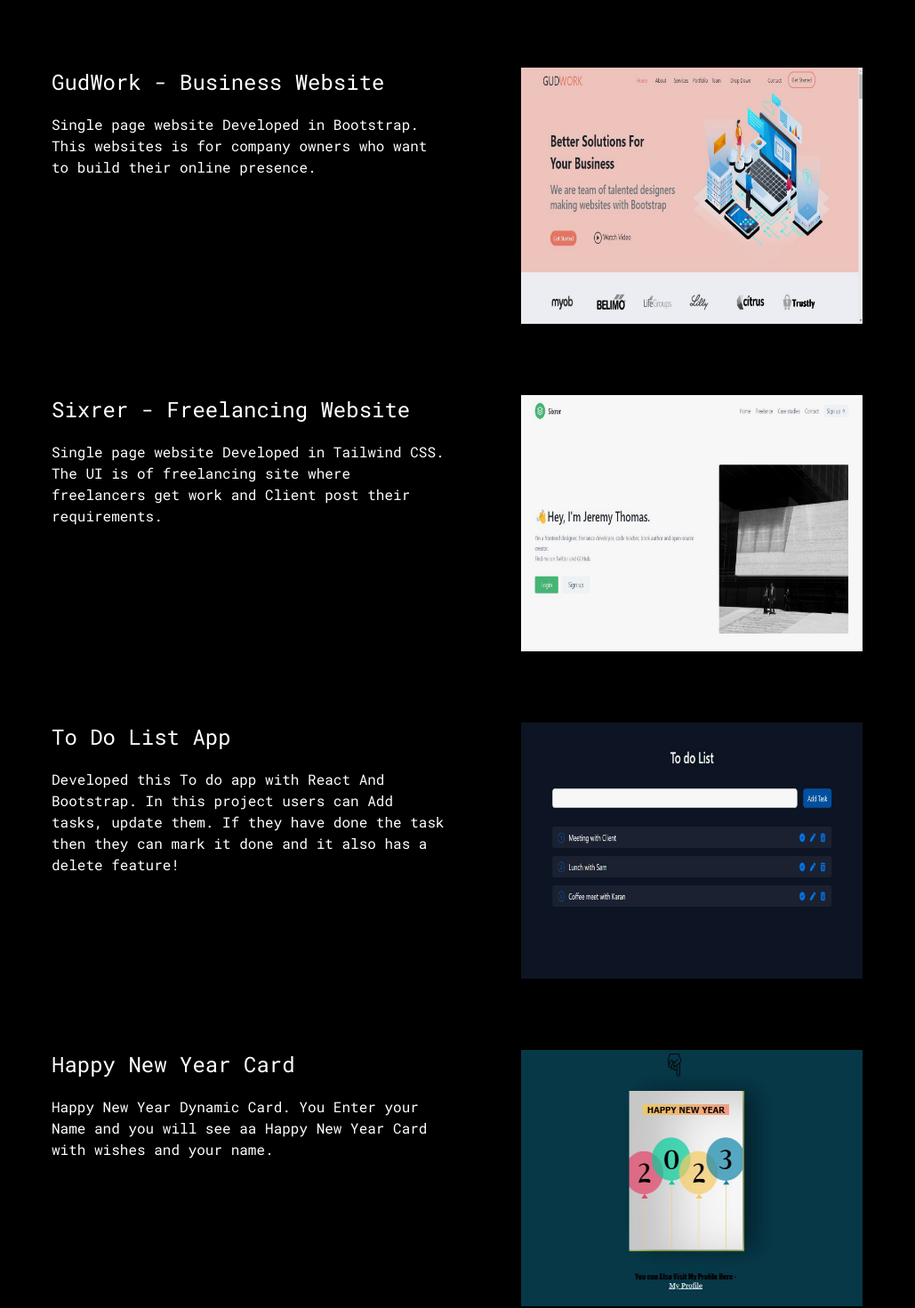
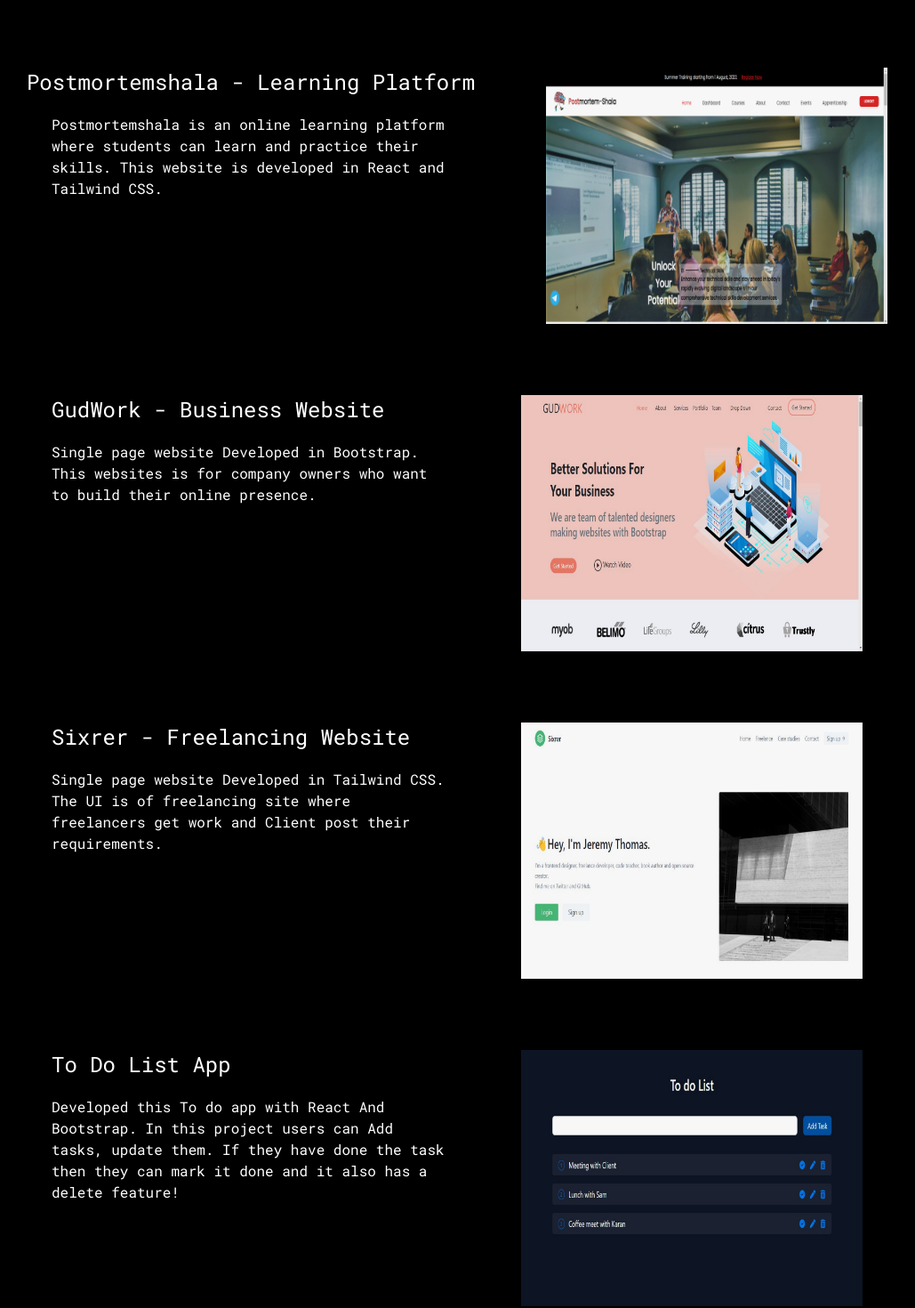
Before and after one commit to shivamsk-creator/shivam-portfolio, a React (Create React App) app: page /projects in a window 1280 px wide. Shown: the part 220-1690 px from the top of the page at 89% size, without its empty margins (86-1115 px from the left). Built offline with nearby package versions, Linux system fonts and the light colour scheme; a web font is replaced by a local one.

Commit message:
added a project

```diff
--- a/src/Projects.jsx
+++ b/src/Projects.jsx
@@ -2,108 +2,61 @@ import React from "react";
 import toDoImg from "./img/to-do.jpeg";
 import gudworkImg from "./img/gudwork.jpeg";
 import sixrerImg from "./img/sixrer.jpeg";
-import happyNewYearImg from "./img/happyNewYear.jpeg";
+import postmortemshalaImg from "./img/postmortemshala.png";
 
 let Projects = () => {
+  const projects = [
+    {
+      title: "Postmortemshala - Learning Platform",
+      desc: "Postmortemshala is an online learning platform where students can learn and practice their skills. This website is developed in React and Tailwind CSS.",
+      img: postmortemshalaImg,
+      link: "https://postmortemshala.co.in",
+    },
+    {
+      title: "GudWork - Business Website",
+      desc: "Single page website Developed in Bootstrap. This websites is for company owners who want to build their online presence.",
+      img: gudworkImg,
+      link: "https://shivamsk-creator.github.io/gudwork/",
+    },
+    {
+      title: "Sixrer - Freelancing Website",
+      desc: "Single page website Developed in Tailwind CSS. The UI is of freelancing site where freelancers get work and Client post their requirements.",
+      img: sixrerImg,
+      link: "https://shivamsk-creator.github.io/sixrer/",
+    },
+    {
+      title: "To Do List App",
+      desc: "Developed this To do app with React And Bootstrap. In this project users can Add tasks, update them. If they have done the task then they can mark it done and it also has a delete feature!",
+      img: toDoImg,
+      link: "https://shivamsk-creator.github.io/to-do/",
+    },
+  ];
+
   return (
     <section className="py-10">
       <div className="heading text-5xl w-1/2 ml-5 sm:ml-0 text-center py-5">
         Projects
       </div>
-      {/* Gud Work Website */}
+
+      {projects.map((project) => {
+        return (
           <div className="project flex flex-col sm:flex-row md:flex-row lg:flex-row justify-center md:justify-around lg:justify-center my-20 px-5">
             <div className="project-left text-center sm:text-start md:text-start lg:text-start">
-          <h3 className="text-2xl">GudWork - Business Website</h3>
-          <p className="mx-auto max-w-md mt-5">
-            Single page website Developed in Bootstrap. This websites is for
-            company owners who want to build their online presence.
-          </p>
+              <h3 className="text-2xl">{project?.title}</h3>
+              <p className="mx-auto max-w-md mt-5">{project?.desc}</p>
             </div>
             <div className="project-right mx-auto sm:mx-0 md:mx-0 lg:mx-20 mt-10 sm:mt-0 md:mt-0 lg:mt-0">
-          <a
-            href="https://shivamsk-creator.github.io/gudwork/"
-            target="_blank"
-            rel="noreferrer"
-          >
+              <a href={project.link} target="_blank" rel="noreferrer">
                 <img
                   className="w-80 h-64 lg:w-96 lg:h-72 animate-pulse"
-              src={gudworkImg}
-              alt=""
+                  src={project.img}
+                  alt={project.title}
                 />
               </a>
             </div>
           </div>
-      {/* Sixrer Website */}
-      <div className="project flex flex-col sm:flex-row md:flex-row lg:flex-row justify-center md:justify-around lg:justify-center my-20 px-5">
-        <div className="project-left text-center sm:text-start md:text-start lg:text-start">
-          <h3 className="text-2xl">Sixrer - Freelancing Website</h3>
-          <p className="mx-auto max-w-md mt-5">
-            Single page website Developed in Tailwind CSS. The UI is of
-            freelancing site where freelancers get work and Client post their
-            requirements.
-          </p>
-        </div>
-        <div className="project-right mx-auto sm:mx-0 md:mx-0 lg:mx-20 mt-10 sm:mt-0 md:mt-0 lg:mt-0">
-          <a
-            href="https://shivamsk-creator.github.io/sixrer/"
-            target="_blank"
-            rel="noreferrer"
-          >
-            <img
-              className="w-80 h-64 lg:w-96 lg:h-72 animate-pulse"
-              src={sixrerImg}
-              alt=""
-            />
-          </a>
-        </div>
-      </div>
-      {/* To Do App */}
-      <div className="project flex flex-col sm:flex-row md:flex-row lg:flex-row justify-center md:justify-around lg:justify-center my-20 px-5">
-        <div className="project-left text-center sm:text-start md:text-start lg:text-start">
-          <h3 className="text-2xl">To Do List App</h3>
-          <p className="mx-auto max-w-md mt-5">
-            Developed this To do app with React And Bootstrap. In this project
-            users can Add tasks, update them. If they have done the task then
-            they can mark it done and it also has a delete feature!
-          </p>
-        </div>
-        <div className="project-right mx-auto sm:mx-0 md:mx-0 lg:mx-20 mt-10 sm:mt-0 md:mt-0 lg:mt-0">
-          <a
-            href="https://shivamsk-creator.github.io/to-do/"
-            target="_blank"
-            rel="noreferrer"
-          >
-            <img
-              className="w-80 h-64 lg:w-96 lg:h-72 animate-pulse"
-              src={toDoImg}
-              alt=""
-            />
-          </a>
-        </div>
-      </div>
-      {/* Happy New Year Card  */}
-      <div className="project flex flex-col sm:flex-row md:flex-row lg:flex-row justify-center md:justify-around lg:justify-center my-20 px-5">
-        <div className="project-left text-center sm:text-start md:text-start lg:text-start">
-          <h3 className="text-2xl">Happy New Year Card</h3>
-          <p className="mx-auto max-w-md mt-5">
-            Happy New Year Dynamic Card. You Enter your Name and you will see aa
-            Happy New Year Card with wishes and your name.
-          </p>
-        </div>
-        <div className="project-right mx-auto sm:mx-0 md:mx-0 lg:mx-20 mt-10 sm:mt-0 md:mt-0 lg:mt-0">
-          <a
-            href="https://shivamsk-creator.github.io/happy-new-year/"
-            target="_blank"
-            rel="noreferrer"
-          >
-            <img
-              className="w-80 h-64 lg:w-96 lg:h-72 animate-pulse"
-              src={happyNewYearImg}
-              alt=""
-            />
-          </a>
-        </div>
-      </div>
+        );
+      })}
     </section>
   );
 };
--- a/src/Resume.jsx
+++ b/src/Resume.jsx
@@ -15,7 +15,7 @@ let Resume = () => {
           </div>
         </div>
         <div className="right-box flex mt-10 sm:mt-0">
-          <div className="duration w-28">2023 - Present</div>
+          <div className="duration w-28">2022 - Present</div>
           <div className="content mx-5">
             <h3 className="text-lg mb-5">Frontend Developer</h3>
             <p className="max-w-xs">
```
Also changed, not shown: src/img/postmortemshala.png (added). Lines whose indentation alone changed are shown as unchanged.
